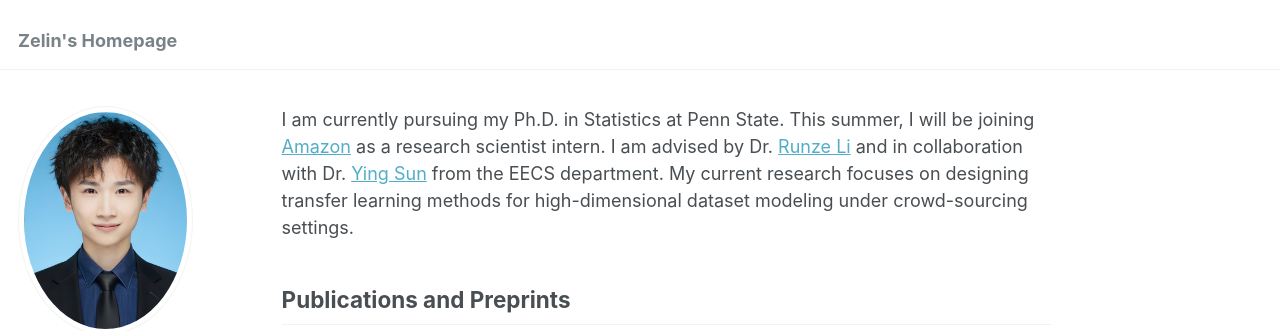
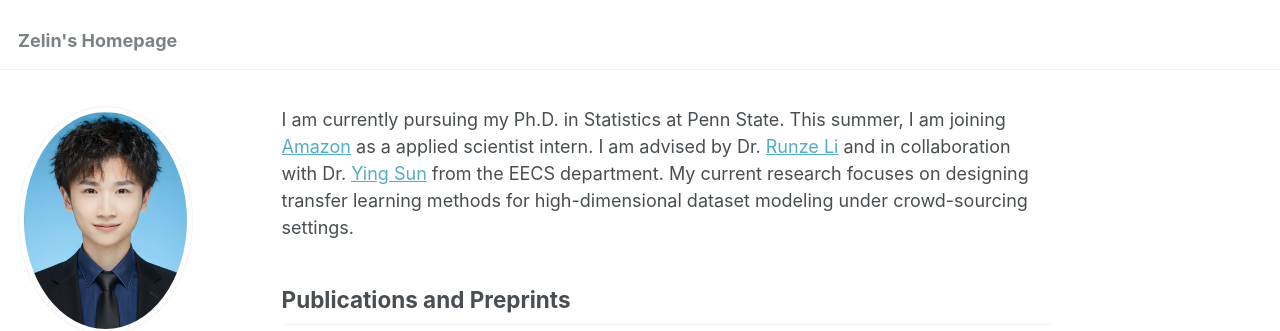
Before and after one commit to ZLHe0/zelinhe.github.io, a Jekyll site: the page built from _pages/about.md, in a window 1280 px wide and 900 px high. Shown: the top 331 px of the window. Built offline with Jekyll 4.4.1, drawn with Linux system fonts in a browser that asks for light colours; some web fonts are replaced.

Commit message:
Update about.md

```diff
--- a/_pages/about.md
+++ b/_pages/about.md
@@ -7,7 +7,7 @@ redirect_from:
   - /about.html
 ---
 
-I am currently pursuing my Ph.D. in Statistics at Penn State. This summer, I will be joining [Amazon](https://www.amazon.jobs/content/en/career-programs/student-programs) as a research scientist intern. I am advised by Dr. [Runze Li](https://runzelipsu.github.io/) and in collaboration with Dr. [Ying Sun](https://ysunac.github.io/) from the EECS department. My current research focuses on designing transfer learning methods for high-dimensional dataset modeling under crowd-sourcing settings.
+I am currently pursuing my Ph.D. in Statistics at Penn State. This summer, I am joining [Amazon](https://www.amazon.jobs/content/en/career-programs/student-programs) as a applied scientist intern. I am advised by Dr. [Runze Li](https://runzelipsu.github.io/) and in collaboration with Dr. [Ying Sun](https://ysunac.github.io/) from the EECS department. My current research focuses on designing transfer learning methods for high-dimensional dataset modeling under crowd-sourcing settings.
 
 ## Publications and Preprints
 - TransFusion: Covariate-Shift Robust Transfer Learning for High-Dimensional Regression (2024) [[Paper](https://proceedings.mlr.press/v238/he24a.html)] [[Code](https://github.com/ZLHe0/TransFusion)]
```
